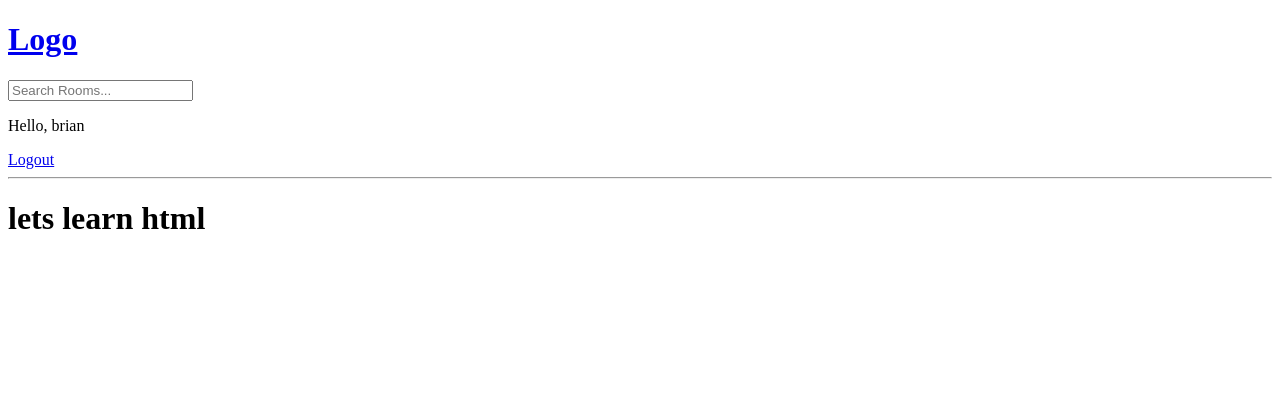
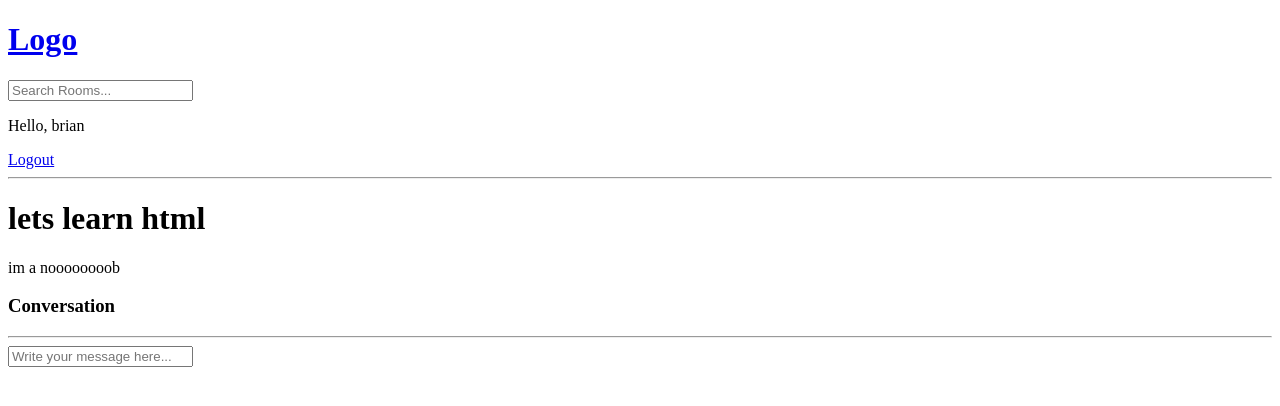
Before and after one commit to Brianconn71/discord-django, a Django app: page /room/3/ in a window 1280 px wide. Shown: the top 406 px of the page. Run offline with Django 3.2, Linux system fonts and the light colour scheme; a user stored in the database is signed in; data comes from the database, SQL or seed files in the repository; both versions use the stored data as it was after the commit.

Commit message:
add: added the ability to add messages to the rooms

```diff
--- a/base/templates/base/room.html
+++ b/base/templates/base/room.html
@@ -2,4 +2,29 @@
 
 {% block content %}
     <h1>{{room.name}}</h1>
+
+    <p>{{ room.description }}</p>
+
+    <div class="comment-wrapper">
+        <h3>Conversation</h3>
+        <hr>
+
+        {% for message in room_messages %}
+            <div>
+                <small>@{{ message.user }}  {{message.created|timesince}} ago</small>
+                <p>{{message.body}}</p>
+            </div>
+        {% endfor %}
+
+        {% if request.user.is_authenticated %}
+            <div class="comment-form">
+                <form method="POST" action="">
+                    {% csrf_token %}
+                    <input type="text" name="body" placeholder="Write your message here..." />
+                </form>
+            </div>
+        {% endif %}
+
+    </div>
+
 {% endblock %}
--- a/base/views.py
+++ b/base/views.py
@@ -6,7 +6,7 @@ from django.db.models import Q
 from django.contrib.auth.models import User
 from django.contrib.auth import authenticate, login, logout
 from django.contrib.auth.forms import UserCreationForm
-from .models import Room, Topic
+from .models import Room, Topic, Message
 from .forms import RoomForm
 
 # Create your views here.
@@ -104,8 +104,18 @@ def home(request):
 def room(request, pk):
 
     room = Room.objects.get(id=pk)
+    # message_set.all() finds all the children of the parent i.e. all the messages for a room.
+    room_messages = room.message_set.all().order_by('-created')
 
-    context = {'room': room}
+    if request.method == "POST":
+        message = Message.objects.create(
+            user=request.user,
+            room=room,
+            body=request.POST.get('body')
+        )
+        return redirect('room', pk=room.id)
+
+    context = {'room': room, 'room_messages': room_messages}
 
     template = 'base/room.html'
 
```
Also changed, not shown: db.sqlite3.
